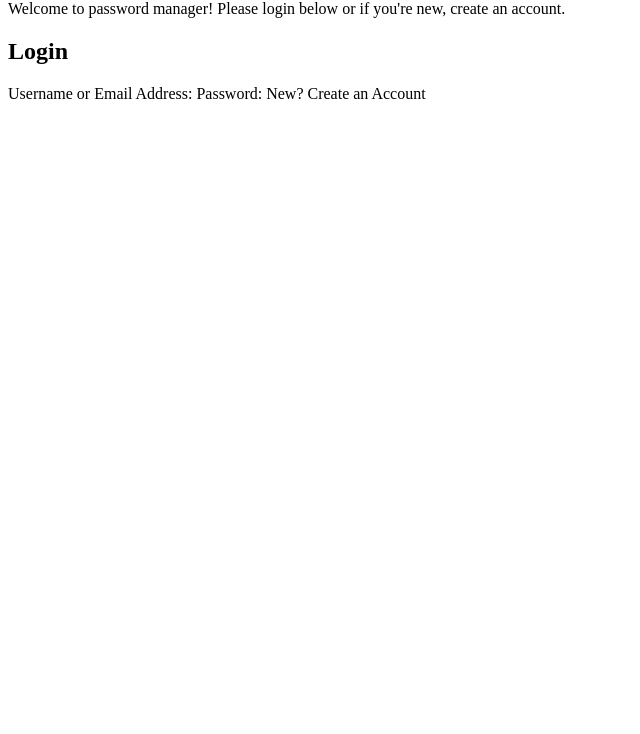
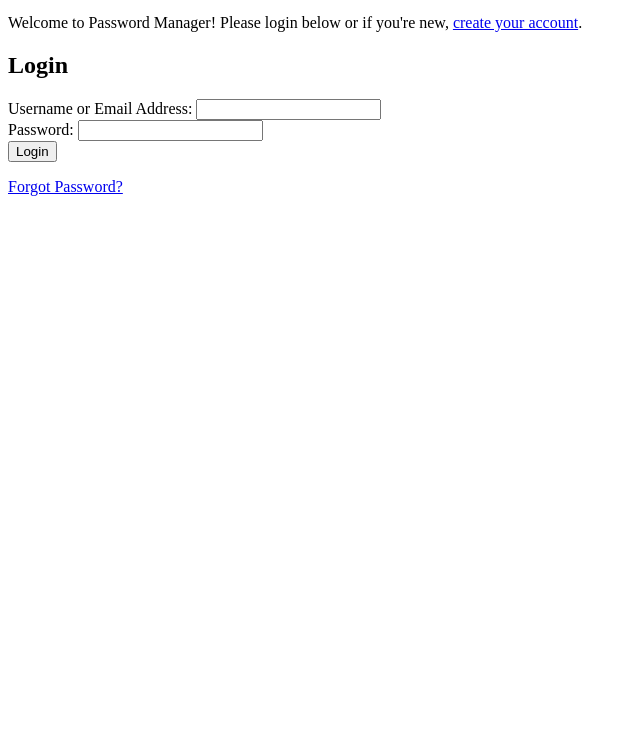
Before and after one commit to 2024-25-Allen-ISD-Computer-Science/6th-period-isp-password-manager, a browser extension: page main-page.html in a window 1280 px wide. Shown: the part 66-800 px from the top of the page, without its empty margins (0-640 px from the left). Drawn offline with Linux system fonts and the light colour scheme.

Commit message:
Added user input for login, and adjusted size of extension popup

```diff
--- a/main-page.html
+++ b/main-page.html
@@ -1,13 +1,33 @@
-<html>
-  <body>
+<!DOCTYPE html>
+<html lang="en">
+  <head>
+    <style>
+   html {
+     height: 800px;
+     width: 600px;
+   }
+   </style>
+   </head>
+    <!--Title and prompt for the "Password Manager" chrome extension-->
     <h1>Password Manager</h1>
-    Welcome to password manager! Please login below or if you're new, create an account.
+    <p class="welcome-message">
+    Welcome to Password Manager! Please login below or if you're new, <a href="#signupForm" id="signupLink">create your account</a>.
+    </p>
+    <!-- Allows for user input for username and password for login-->
     <h2>Login</h2>
-
-    Username or Email Address:
-    Password:
-
-    New? Create an Account
-
+    <form id="loginForm">
+      <div class="form-group">
+          <label for="username">Username or Email Address:</label>
+          <input type="text" id="username" required>
+      </div>
+      <div class="form-group">
+          <label for="password">Password:</label>
+          <input type="password" id="password" required>
+      </div>
+       <!-- Submit button to login -->
+    <button type="submit">Login</button>
+      <!-- Forgot password function-->
+      <p><a href="#forgotPassword" id="forgotPasswordLink">Forgot Password?</a></p>
+  </form>
   </body>
 </html>
```
